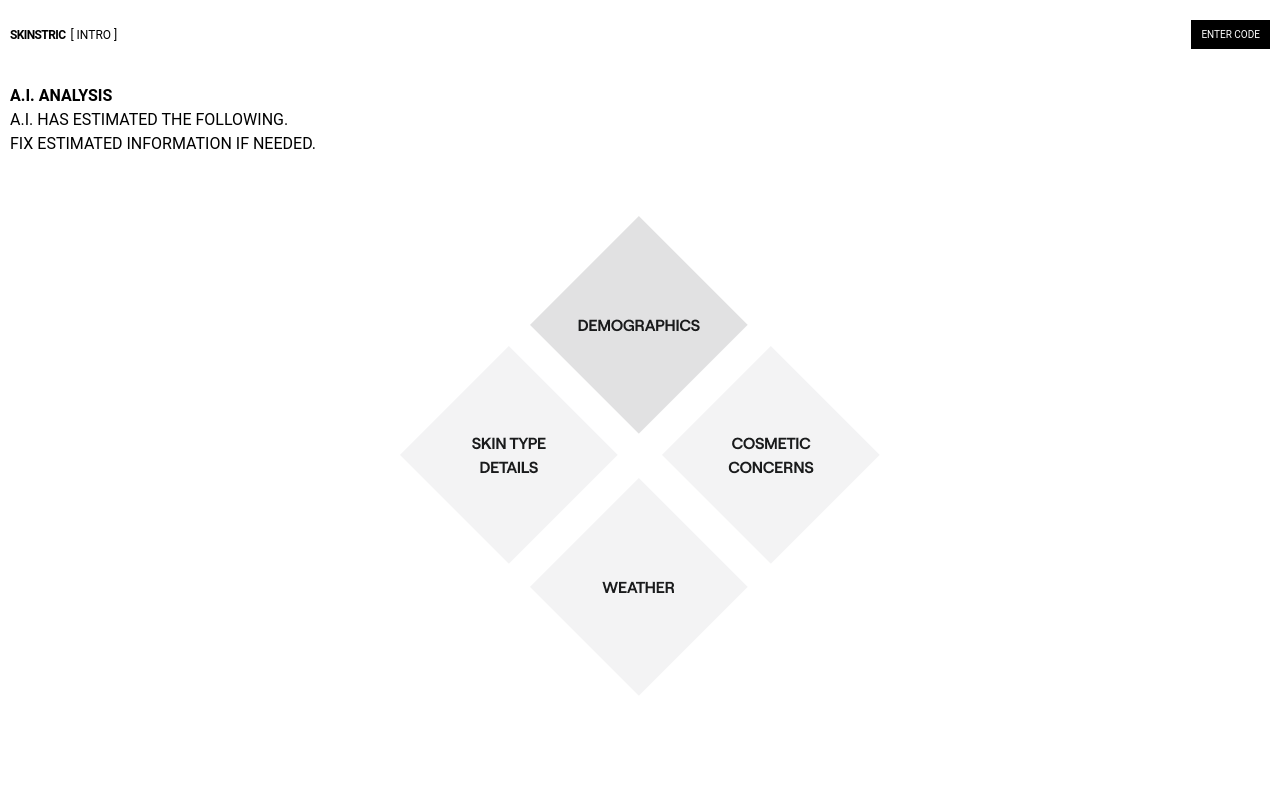
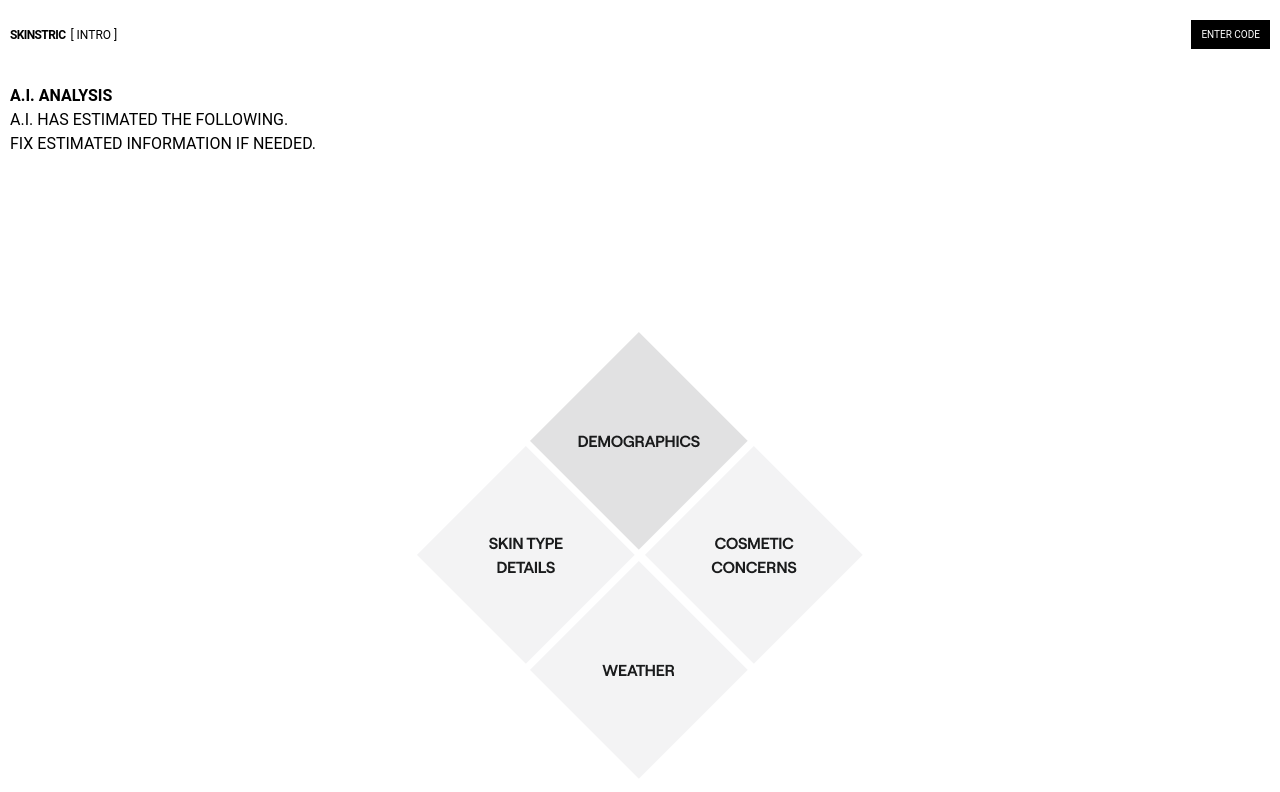
Before and after one commit to shelbynord2017/Skinstric-internship, a Next.js app: page /select in a window 1280 px wide. Shown: the top 792 px of the page. Built offline with nearby package versions, Linux system fonts and the light colour scheme.

Commit message:
select page styling

```diff
--- a/app/globals.css
+++ b/app/globals.css
@@ -285,7 +285,9 @@ a {
 }
 
 /* SELECT */
-
+.selected__row{
+  /* position: relative; */
+}
 .select__wrapper{
   display: flex;
   justify-content: center;
@@ -297,7 +299,7 @@ a {
 .rombuses{
   position: relative;
   width: 100%;
-  height: 600px;
+  height: 100vh;
   display: flex;
   justify-content: center;
   align-items: center;
@@ -305,40 +307,44 @@ a {
 }
 .rombus{
   position: absolute;
+  z-index: 20;
   top: 50%;
   left: 50%;
-  border: 2px solid gray;
+  border: 2px dotted;
   opacity: 0;
   pointer-events: none;
-  transition: opacity .3s ease, transform .3s ease;
-  transform: translate(-50%, -50%) rotate(45deg);
+  transition: opacity .4s ease-in-out, transform .4s ease-out;
+  transform: translate(-50%, -50%) rotate(45deg) scale(0.9);
 }
 .rombus__small{
-  width: 600px;
-  height: 600px;
+  width: 400px;
+  height: 400px;
+  border-color: rgb(197, 193, 193);
 }
 .rombus__medium{
-  width: 650px;
-  height: 650px;
+  width: 450px;
+  height: 450px;
+  border-color: rgb(210, 207, 207);
 }
 .rombus__large{
-  width: 700px;
-  height: 700px;
-}
-.rombuses:has(.select__btns button:hover) .rombus{
-  opacity: 1;
+  width: 475px;
+  height: 475px;
+  border-color: rgb(206, 204, 204);
 }
 .rombuses:has(.dem__btn:hover) .rombus__small{
-  animation: pulseSmall 2s infinite ease-in-out;
+  opacity: 1;
+  transform: translate(-50%, -50%) rotate(45deg) scale(1);
 }
 .rombuses:has(.cosmetic__btn:hover) .rombus__medium,
 .rombuses:has(.skin__btn:hover) .rombus__medium{
-  animation: pulseMedium 2.5s infinite ease-in-out;
+  opacity: 1;
+  transform: translate(-50%, -50%) rotate(45deg) scale(1);
 }
 .rombuses:has(.weather__btn:hover) .rombus__large{
-  animation: pulseLarge 3s infinite ease-in-out;
+  opacity: 1;
+  transform: translate(-50%, -50%) rotate(45deg) scale(1);
 }
-@keyframes pulseSmall {
+/* @keyframes pulseSmall {
   0%, 100% { transform: translate(-50%, -50%) rotate(45deg) scale(0.8); }
   50% { transform: translate(-50%, -50%) rotate(50deg) scale(1); }
 }
@@ -349,7 +355,7 @@ a {
 @keyframes pulseLarge {
   0%, 100% { transform: translate(-50%, -50%) rotate(45deg) scale(0.95); }
   50% { transform: translate(-50%, -50%) rotate(50deg) scale(1.1); }
-}
+} */
 .large__diamonds--nested,
 .small__diamonds--nested{
   position: relative;
@@ -433,19 +439,19 @@ a {
   transform: scale(1.05);
 }
 .dem__btn{
-  top: 10px;
+  top: 26px;
   right: 142px;
 }
 .weather__btn{
-  bottom: 10px;
+  bottom: 27px;
   right: 142px;
 }
 .skin__btn{
-  left: 10px;
+  left: 27px;
   top: 140px;
 }
 .cosmetic__btn{
-  right: 10px;
+  right: 27px;
   top: 140px;
 }
 .page__buttons{
--- a/app/select/page.tsx
+++ b/app/select/page.tsx
@@ -23,7 +23,6 @@ export default function page() {
             </p>
             <div className="select__wrapper">
                 <div className="rombuses">
-                    {/* <img src={rombuses.src} className="select__rombuses--img" alt="" /> */}
                     <div className="rombus rombus__small"></div>
                     <div className="rombus rombus__medium"></div>
                     <div className="rombus rombus__large"></div>
```
